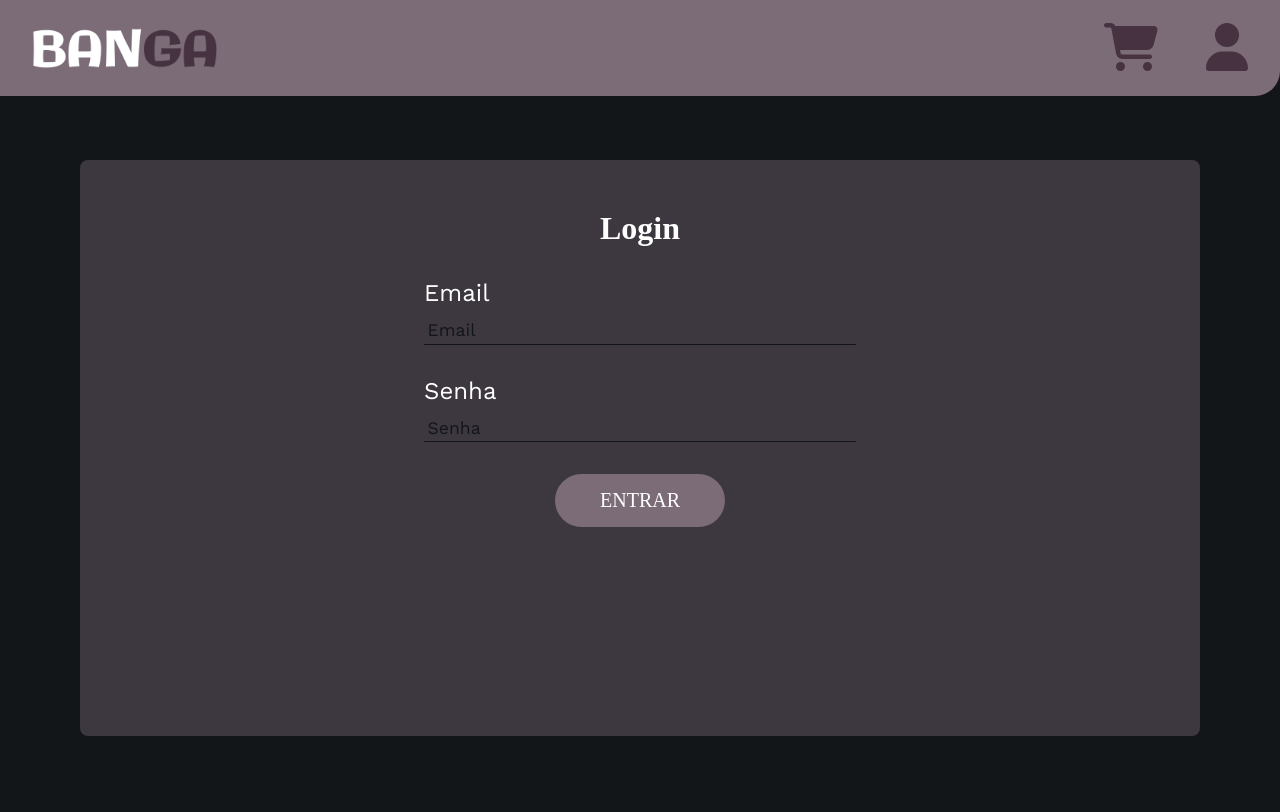
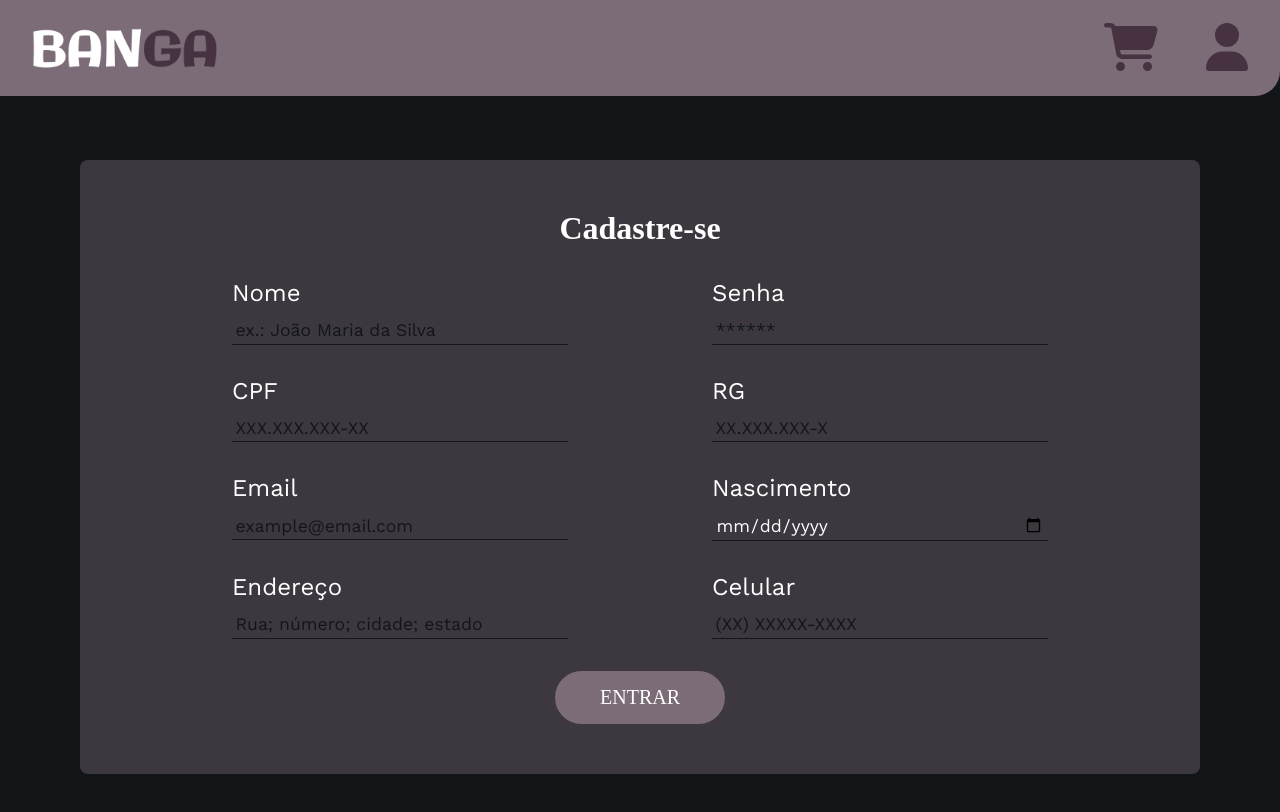
Before and after one commit to arthurvergacas/banga-online-store, a React (Create React App) app in the folder packages/frontend/: page /sign-up in a window 1280 px wide. Shown: the top 812 px of the page. Built offline with nearby package versions, Linux system fonts and the light colour scheme; a web font is replaced by a local one.

Commit message:
feat: create base sign-up page

```diff
--- a/packages/frontend/src/components/Input/index.tsx
+++ b/packages/frontend/src/components/Input/index.tsx
@@ -7,6 +7,7 @@ interface InputProps {
   placeholder?: string;
   type?: React.HTMLInputTypeAttribute;
   width?: string;
+  autoComplete?: string;
 
   useFormProps: UseFormReturn<any>;
   required?: boolean;
@@ -29,6 +30,7 @@ export default function Input({ useFormProps, ...props }: InputProps) {
         {props.label}
         <div className={styles.inputContainer}>
           <input
+            autoComplete={props.autoComplete}
             type={props.type ?? 'text'}
             id={props.name}
             placeholder={props.placeholder}
--- a/packages/frontend/src/pages/SignUp/SignUp.module.css
+++ b/packages/frontend/src/pages/SignUp/SignUp.module.css
@@ -4,7 +4,7 @@
   align-items: center;
 
   margin: auto;
-  width: max(70%, 15em);
+  width: max(80%, 15em);
 }
 
 .loginForm {
@@ -17,9 +17,36 @@
   gap: 2em;
 }
 
+.loginForm input[type='date'] {
+  font-family: inherit;
+}
+
 .errorMessage {
   color: var(--redish);
   text-align: center;
 
   margin-top: -1em;
 }
+
+.row {
+  display: flex;
+  justify-content: space-between;
+
+  width: 100%;
+}
+
+.row > * {
+  width: min(45%, 14em);
+}
+
+@media (max-width: 650px) {
+  .row {
+    flex-direction: column;
+
+    gap: 2em;
+  }
+
+  .row > * {
+    width: 100%;
+  }
+}
--- a/packages/frontend/src/pages/SignUp/index.tsx
+++ b/packages/frontend/src/pages/SignUp/index.tsx
@@ -30,16 +30,17 @@ export default function SignUp() {
   return (
     <div className={styles.container}>
       <form className={styles.loginForm} onSubmit={useFormProps.handleSubmit(onSubmit)}>
-        <h1>Login</h1>
+        <h1>Cadastre-se</h1>
 
+        <div className={styles.row}>
           <Input
-          label="Email"
+            label="Nome"
             useFormProps={useFormProps}
             required
-          name="email"
-          type="email"
-          placeholder="Email"
-          width="min(80%, 18em)"
+            name="name"
+            type="text"
+            placeholder="ex.: João Maria da Silva"
+            autoComplete="new-password"
           />
 
           <Input
@@ -48,9 +49,56 @@ export default function SignUp() {
             required
             name="password"
             type="password"
-          placeholder="Senha"
-          width="min(80%, 18em)"
+            placeholder="******"
+            autoComplete="new-password"
           />
+        </div>
+
+        <div className={styles.row}>
+          <Input label="CPF" useFormProps={useFormProps} required name="cpf" type="text" placeholder="XXX.XXX.XXX-XX" />
+
+          <Input label="RG" useFormProps={useFormProps} required name="rg" type="text" placeholder="XX.XXX.XXX-X" />
+        </div>
+
+        <div className={styles.row}>
+          <Input
+            label="Email"
+            useFormProps={useFormProps}
+            required
+            name="email"
+            type="email"
+            placeholder="example@email.com"
+          />
+
+          <Input
+            label="Nascimento"
+            useFormProps={useFormProps}
+            required
+            name="birthDate"
+            type="date"
+            placeholder="XX/XX/XXXX"
+          />
+        </div>
+
+        <div className={styles.row}>
+          <Input
+            label="Endereço"
+            useFormProps={useFormProps}
+            required
+            name="address"
+            type="text"
+            placeholder="Rua; número; cidade; estado"
+          />
+
+          <Input
+            label="Celular"
+            useFormProps={useFormProps}
+            required
+            name="phone"
+            type="tel"
+            placeholder="(XX) XXXXX-XXXX"
+          />
+        </div>
 
         <Button type="submit">ENTRAR</Button>
 
```
Also changed, not shown: 1 other file (tests, documents, lock files or other folders). Lines whose indentation alone changed are shown as unchanged.
